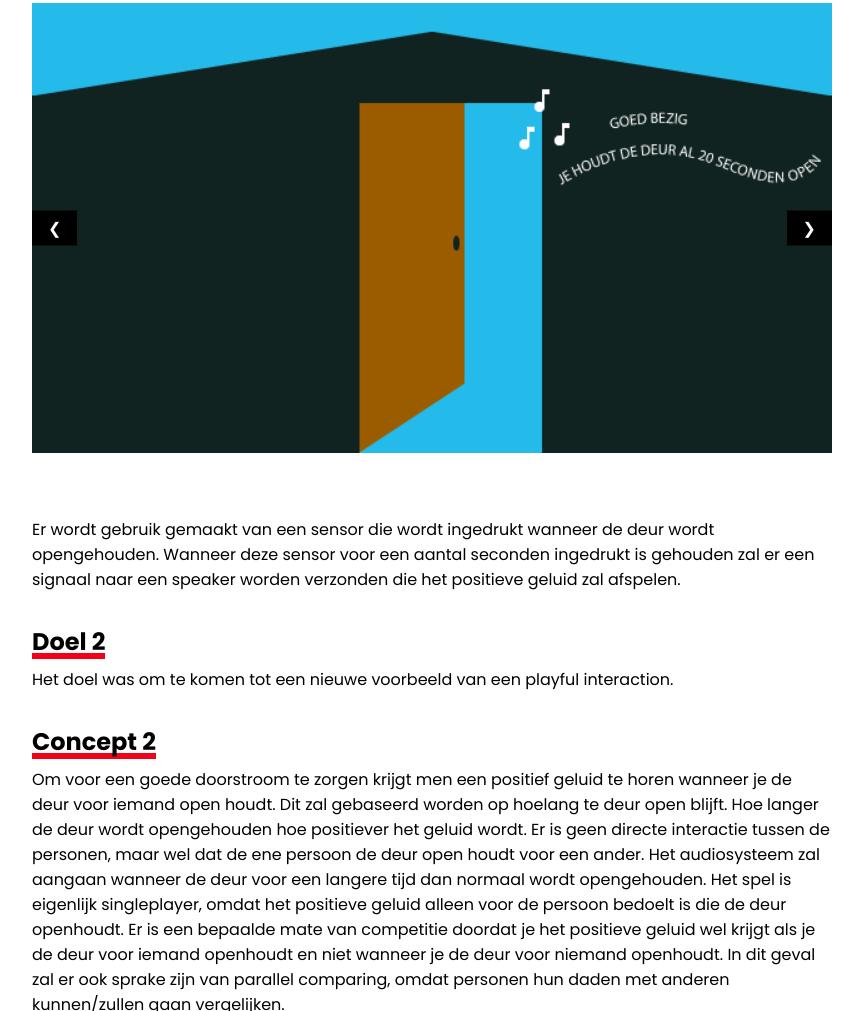
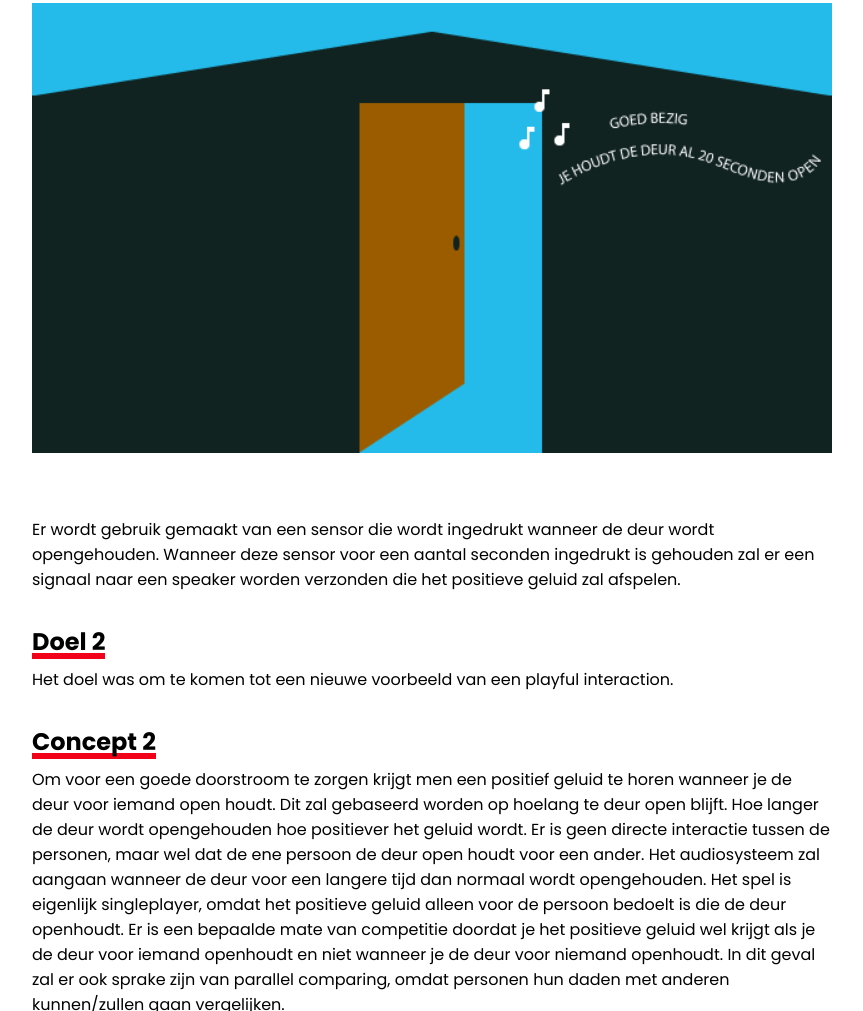
Before and after one commit to calvinschmidt4/HCI-portfolio, a plain HTML site: page playful.html in a window 1280 px wide. Shown: the part 975-1986 px from the top of the page, without its empty margins (208-1071 px from the left). Drawn offline with Linux system fonts and the light colour scheme.

Commit message:
Update playful.html

```diff
--- a/playful.html
+++ b/playful.html
@@ -53,9 +53,6 @@
                 </p>
                 <div class="all-images wearable-images">
                     <img class="mySlides" src="images/playful-door.png" title="#" alt="#">
-                    <img class="mySlides" src="images/wearable-il.png" title="#" alt="#">
-                    <button class="img-btn-all img-btn-left" onclick="plusDivs(-1)">&#10094;</button>
-                    <button class="img-btn-all img-btn-right" onclick="plusDivs(1)">&#10095;</button>
                 </div>
                 <p>
                     Er wordt gebruik gemaakt van een sensor die wordt ingedrukt wanneer de deur wordt opengehouden. Wanneer deze sensor voor een aantal seconden ingedrukt is gehouden zal er een signaal naar een speaker worden verzonden die het positieve geluid zal afspelen.
```
